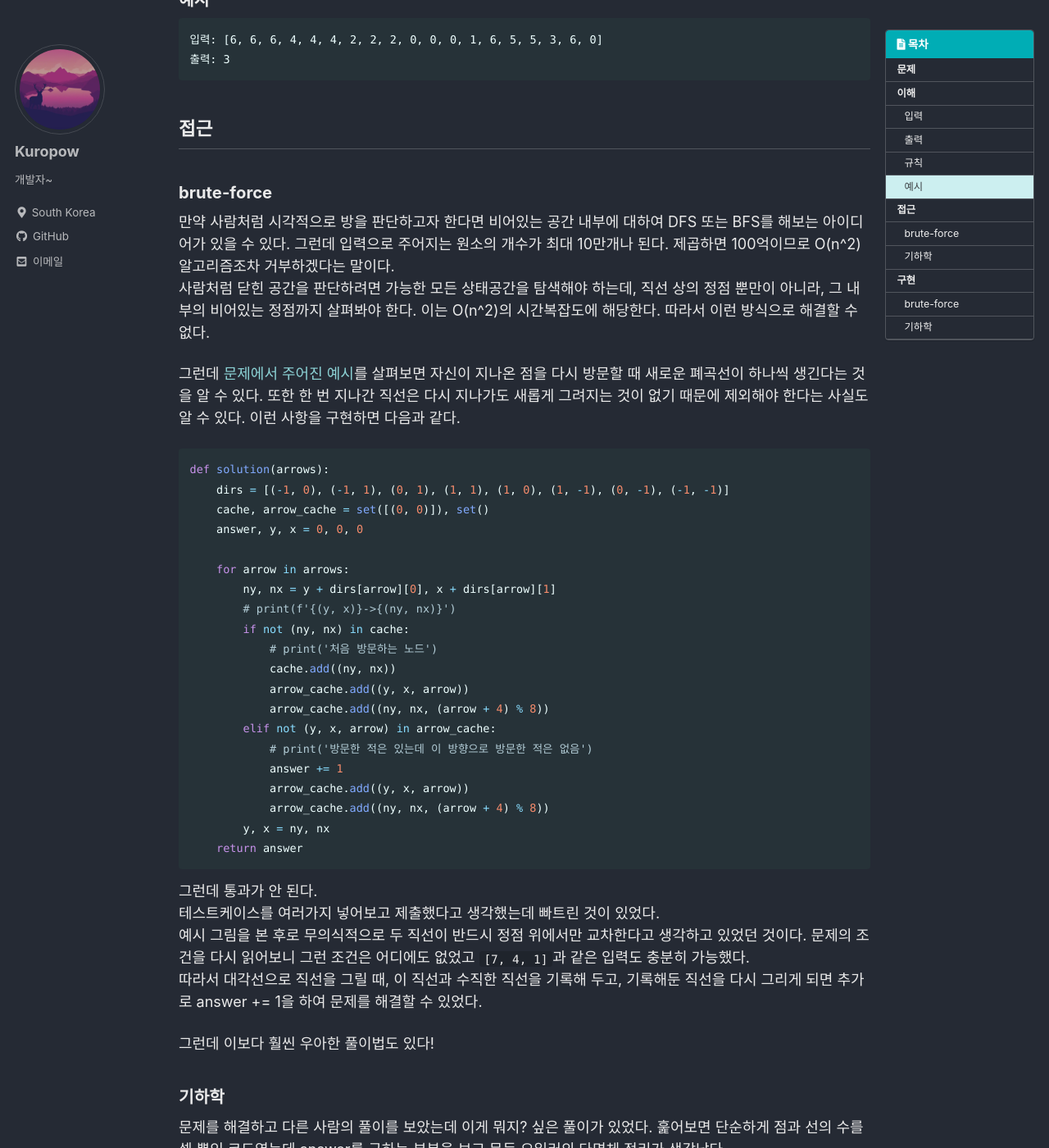
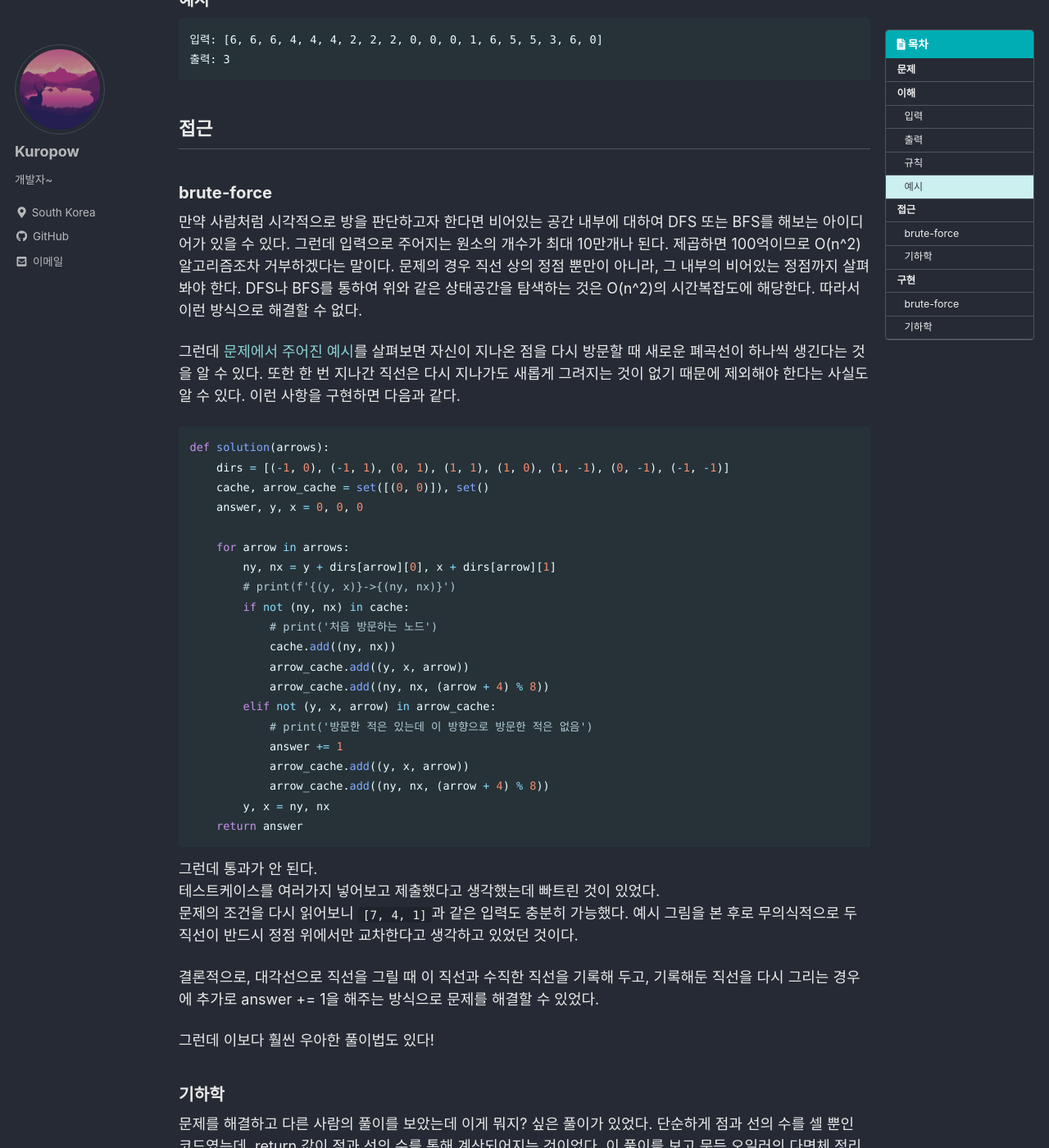
Before and after one commit to kuro11pow2/kuro11pow2.github.io, a Jekyll site: the page built from _posts/2021-07-23-1245.md, in a window 1280 px wide and 1400 px high, scrolled down 897 px. Shown: the whole window at 82% size. Built offline with Jekyll 4.4.1, drawn with Linux system fonts in a browser that asks for light colours; cached includes are drawn as plain includes; formulas are drawn with MathJax 3; comment, search, counter and statistics services are not loaded; some of the changed text lies outside the part shown.

Commit message:
비문 정리

````diff
--- a/_posts/2021-07-23-1245.md
+++ b/_posts/2021-07-23-1245.md
@@ -34,8 +34,7 @@ mathjax: true
 
 ## 접근
 ### brute-force
-만약 사람처럼 시각적으로 방을 판단하고자 한다면 비어있는 공간 내부에 대하여 DFS 또는 BFS를 해보는 아이디어가 있을 수 있다. 그런데 입력으로 주어지는 원소의 개수가 최대 10만개나 된다. 제곱하면 100억이므로 O(n^2) 알고리즘조차 거부하겠다는 말이다.\
-사람처럼 닫힌 공간을 판단하려면 가능한 모든 상태공간을 탐색해야 하는데, 직선 상의 정점 뿐만이 아니라, 그 내부의 비어있는 정점까지 살펴봐야 한다. 이는 O(n^2)의 시간복잡도에 해당한다. 따라서 이런 방식으로 해결할 수 없다.
+만약 사람처럼 시각적으로 방을 판단하고자 한다면 비어있는 공간 내부에 대하여 DFS 또는 BFS를 해보는 아이디어가 있을 수 있다. 그런데 입력으로 주어지는 원소의 개수가 최대 10만개나 된다. 제곱하면 100억이므로 O(n^2) 알고리즘조차 거부하겠다는 말이다. 문제의 경우 직선 상의 정점 뿐만이 아니라, 그 내부의 비어있는 정점까지 살펴봐야 한다. DFS나 BFS를 통하여 위와 같은 상태공간을 탐색하는 것은 O(n^2)의 시간복잡도에 해당한다. 따라서 이런 방식으로 해결할 수 없다.
 
 그런데 [문제에서 주어진 예시](https://programmers.co.kr/learn/courses/30/lessons/49190)를 살펴보면 자신이 지나온 점을 다시 방문할 때 새로운 폐곡선이 하나씩 생긴다는 것을 알 수 있다. 또한 한 번 지나간 직선은 다시 지나가도 새롭게 그려지는 것이 없기 때문에 제외해야 한다는 사실도 알 수 있다.
 이런 사항을 구현하면 다음과 같다.
@@ -65,13 +64,14 @@ def solution(arrows):
 
 그런데 통과가 안 된다.\
 테스트케이스를 여러가지 넣어보고 제출했다고 생각했는데 빠트린 것이 있었다.\
-예시 그림을 본 후로 무의식적으로 두 직선이 반드시 정점 위에서만 교차한다고 생각하고 있었던 것이다. 문제의 조건을 다시 읽어보니 그런 조건은 어디에도 없었고 ```[7, 4, 1]```과 같은 입력도 충분히 가능했다.\
-따라서 대각선으로 직선을 그릴 때, 이 직선과 수직한 직선을 기록해 두고, 기록해둔 직선을 다시 그리게 되면 추가로 answer += 1을 하여 문제를 해결할 수 있었다.
+문제의 조건을 다시 읽어보니 ```[7, 4, 1]```과 같은 입력도 충분히 가능했다. 예시 그림을 본 후로 무의식적으로 두 직선이 반드시 정점 위에서만 교차한다고 생각하고 있었던 것이다.
+
+결론적으로, 대각선으로 직선을 그릴 때 이 직선과 수직한 직선을 기록해 두고, 기록해둔 직선을 다시 그리는 경우에 추가로 answer += 1을 해주는 방식으로 문제를 해결할 수 있었다.
 
 그런데 이보다 훨씬 우아한 풀이법도 있다!
 
 ### 기하학
-문제를 해결하고 다른 사람의 풀이를 보았는데 이게 뭐지? 싶은 풀이가 있었다. 훑어보면 단순하게 점과 선의 수를 셀 뿐인 코드였는데 answer를 구하는 부분을 보고 문득 오일러의 다면체 정리가 생각났다.
+문제를 해결하고 다른 사람의 풀이를 보았는데 이게 뭐지? 싶은 풀이가 있었다. 단순하게 점과 선의 수를 셀 뿐인 코드였는데, return 값이 점과 선의 수를 통해 계산되어지는 것이었다. 이 풀이를 보고 문득 오일러의 다면체 정리가 생각났다.
 
 오일러의 다면체 정리는 임의의 다면체에 대하여 ```꼭짓점 개수(v) - 모서리 개수(e) + 면의 개수(f) = 2```가 성립한다는 정리이다. 물론 우리가 문제에서 다루는 그래프는 다면체는 아니지만, 이런 접근 방법이 존재할 수 있겠다는 영감을 얻었다.
 
````
